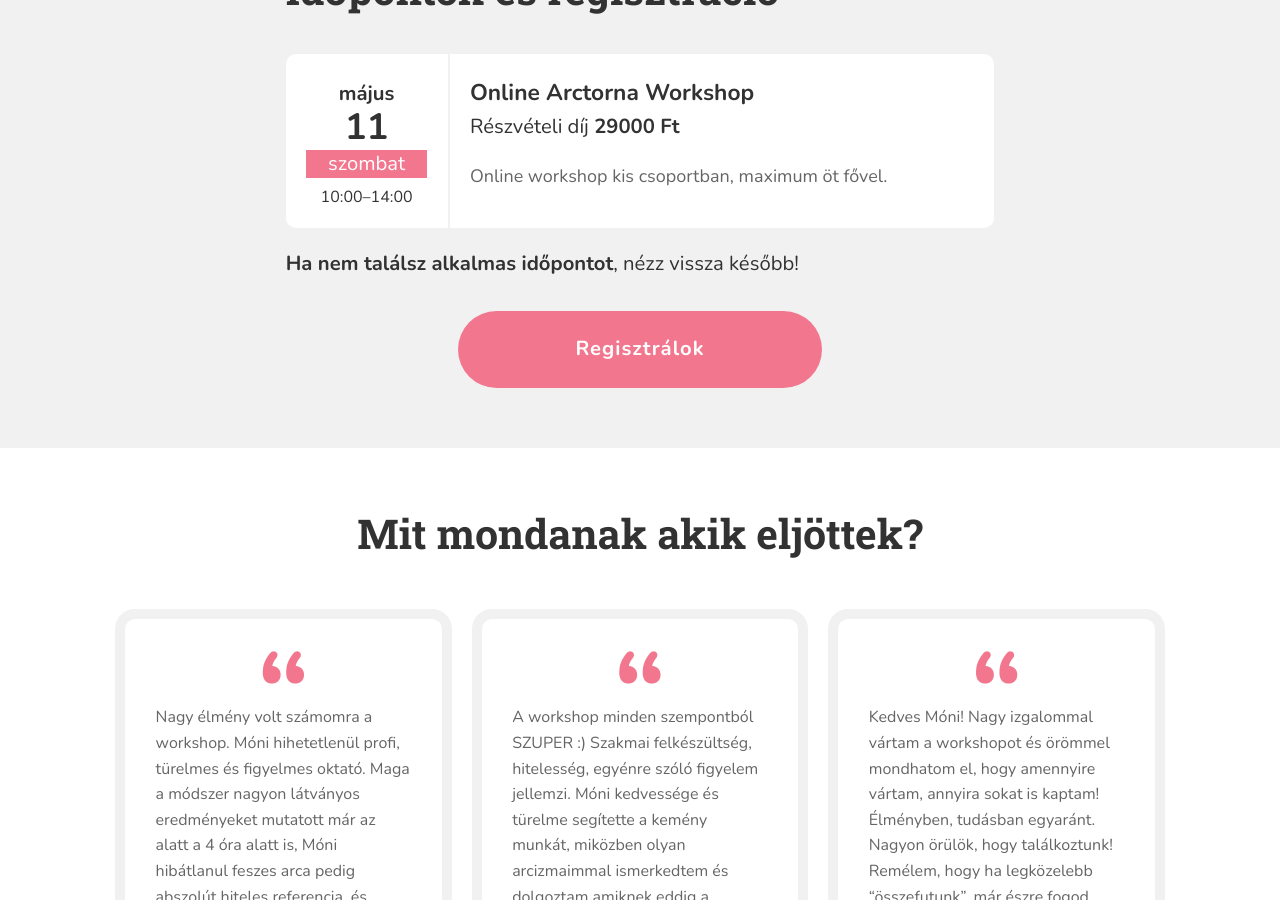
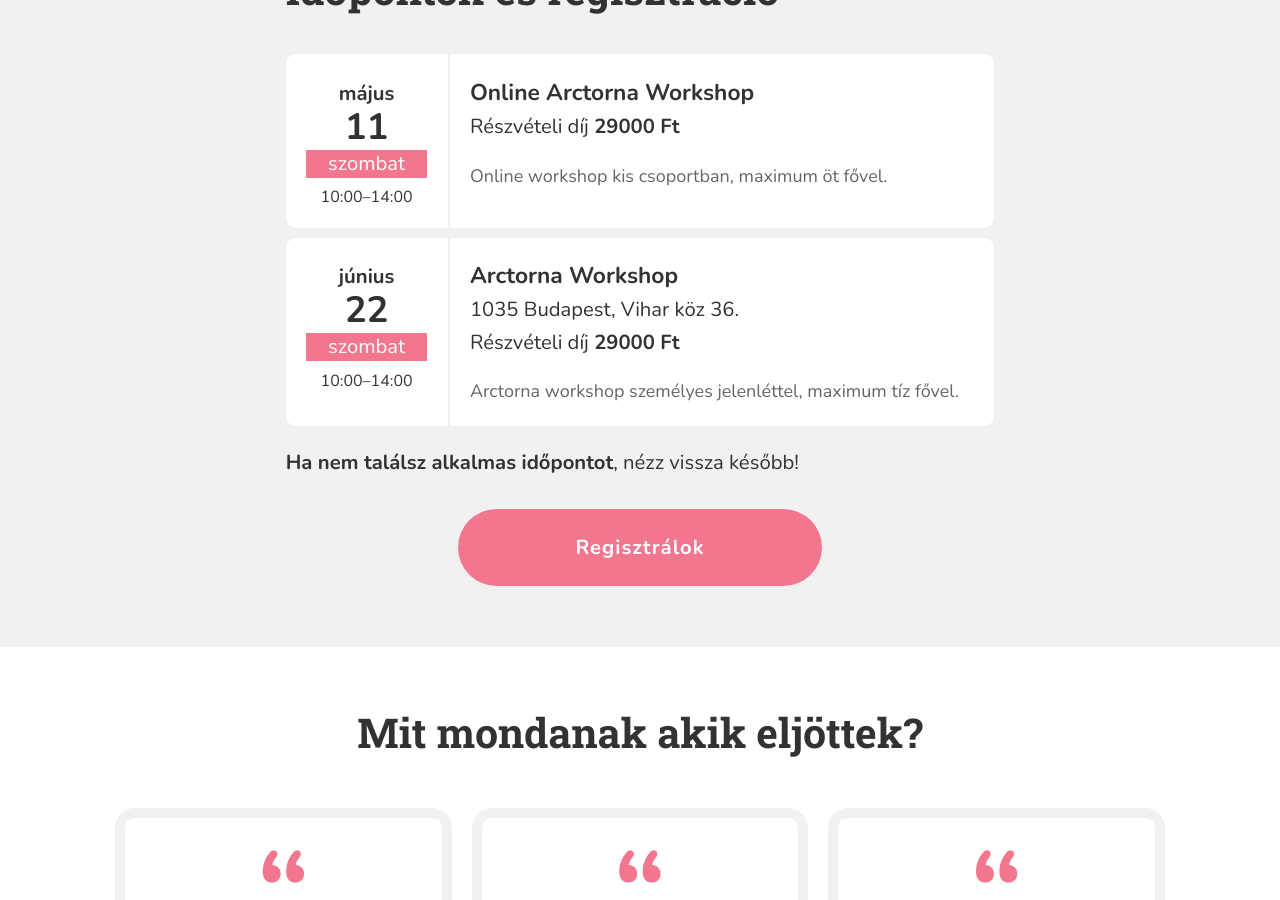
Before and after one commit to monikamudra/arctorna, a Jekyll site: the page built from workshop.md, in a window 1280 px wide and 900 px high, scrolled down 2134 px. Built offline with Jekyll 4.4.1, drawn with Linux system fonts in a browser that asks for light colours.

Commit message:
Update workshop event

```diff
--- a/_data/workshop.yaml
+++ b/_data/workshop.yaml
@@ -39,17 +39,6 @@ events:
     price: 29000
     full: true
 
-
-  - date: 2024-4-27-T10:00
-    start: "10:00"
-    end: "14:00"
-    title: Arctorna Workshop
-    address: 1035 Budapest, Vihar u. 36.
-    description: >-
-      Arctorna workshop személyes jelenléttel, maximum tíz fővel.
-    price: 29000
-    full: true
-
   - date: 2024-5-11-T10:00
     start: "10:00"
     end: "14:00"
@@ -58,3 +47,13 @@ events:
       Online workshop kis csoportban, maximum öt fővel.
     price: 29000
     full: false
+
+  - date: 2024-6-22-T10:00
+    start: "10:00"
+    end: "14:00"
+    title: Arctorna Workshop
+    address: 1035 Budapest, Vihar köz 36.
+    description: >-
+      Arctorna workshop személyes jelenléttel, maximum tíz fővel.
+    price: 29000
+    full: false
```
